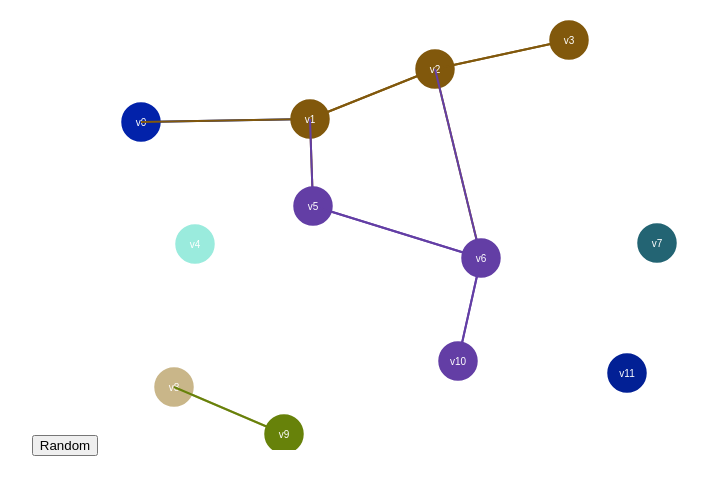
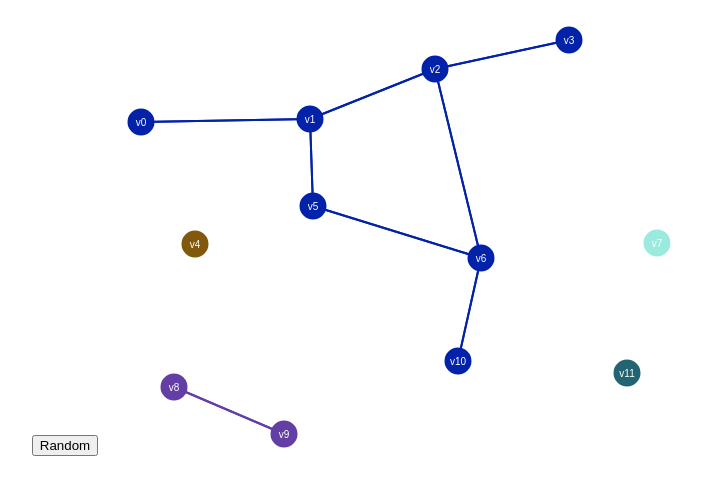
Before and after one commit to bloominstituteoftechnology/Sprint-Challenge--Graphs, a React (Create React App) app in the folder graph_dfs_debug/: page / in a window 1280 px wide. Shown: the top 494 px of the page, without its empty margins (275-983 px from the left). Built offline with nearby package versions, Linux system fonts and the light colour scheme.

Commit message:
Finished the first part by using bfs instead of dfs

```diff
--- a/graph_dfs_debug/src/App.js
+++ b/graph_dfs_debug/src/App.js
@@ -11,7 +11,7 @@ const probability = 0.6;
 // Figure out the canvas size
 const canvasWidth = boxSize * xCount;
 const canvasHeight = boxSize * yCount;
-const radius = boxSize / 8;
+const radius = boxSize / 12;
 
 /**
  * GraphView
@@ -64,16 +64,6 @@ class GraphView extends Component {
       ctx.stroke();
       ctx.fill();
     }
-
-    // Draw the verts on top
-    ctx.fillStyle = "#77f";
-
-    // for (let v of vertexes) {
-    //   ctx.beginPath();
-    //   ctx.arc(v.pos.x, v.pos.y, radius, 0, 2 * Math.PI, false);
-    //   ctx.stroke();
-    //   ctx.fill();
-    // }
 
     // Draw the vert names
     ctx.font = "10px sans-serif";
--- a/graph_dfs_debug/src/graph.js
+++ b/graph_dfs_debug/src/graph.js
@@ -141,6 +141,28 @@ export class Graph {
     return component;
   }
 
+  bfs(start) {
+    let queue = [];
+    let component = [];
+
+    start.color = "gray";
+    queue.push(start);
+    while (queue.length > 0) {
+      const u = queue[0];
+
+      for (let v of u.edges) {
+        if (v.destination.color === "white") {
+          v.destination.color = "gray";
+          queue.push(v.destination);
+        }
+      }
+      queue.shift();
+      u.color = "black";
+      component.push(u);
+    }
+    return component;
+  }
+
   /**
    * Get the connected components
    */
@@ -148,7 +170,7 @@ export class Graph {
     const componentsList = [];
     for (let v of this.vertexes) {
       if (v.color === "white") {
-        const component = this.dfs(v);
+        const component = this.bfs(v);
         componentsList.push(component);
       }
     }
```
Also changed, not shown: 1 other file (tests, documents, lock files or other folders).
